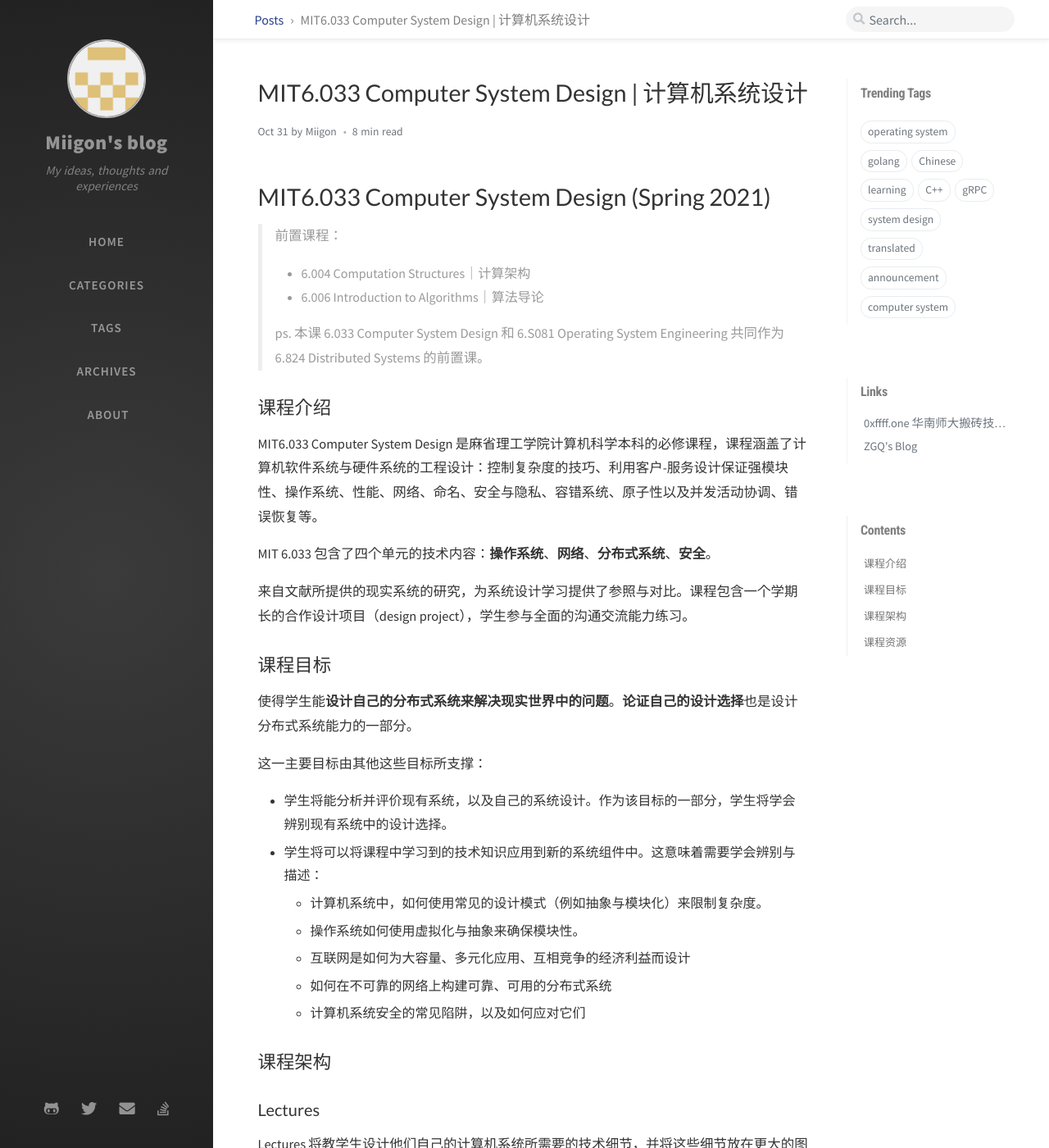
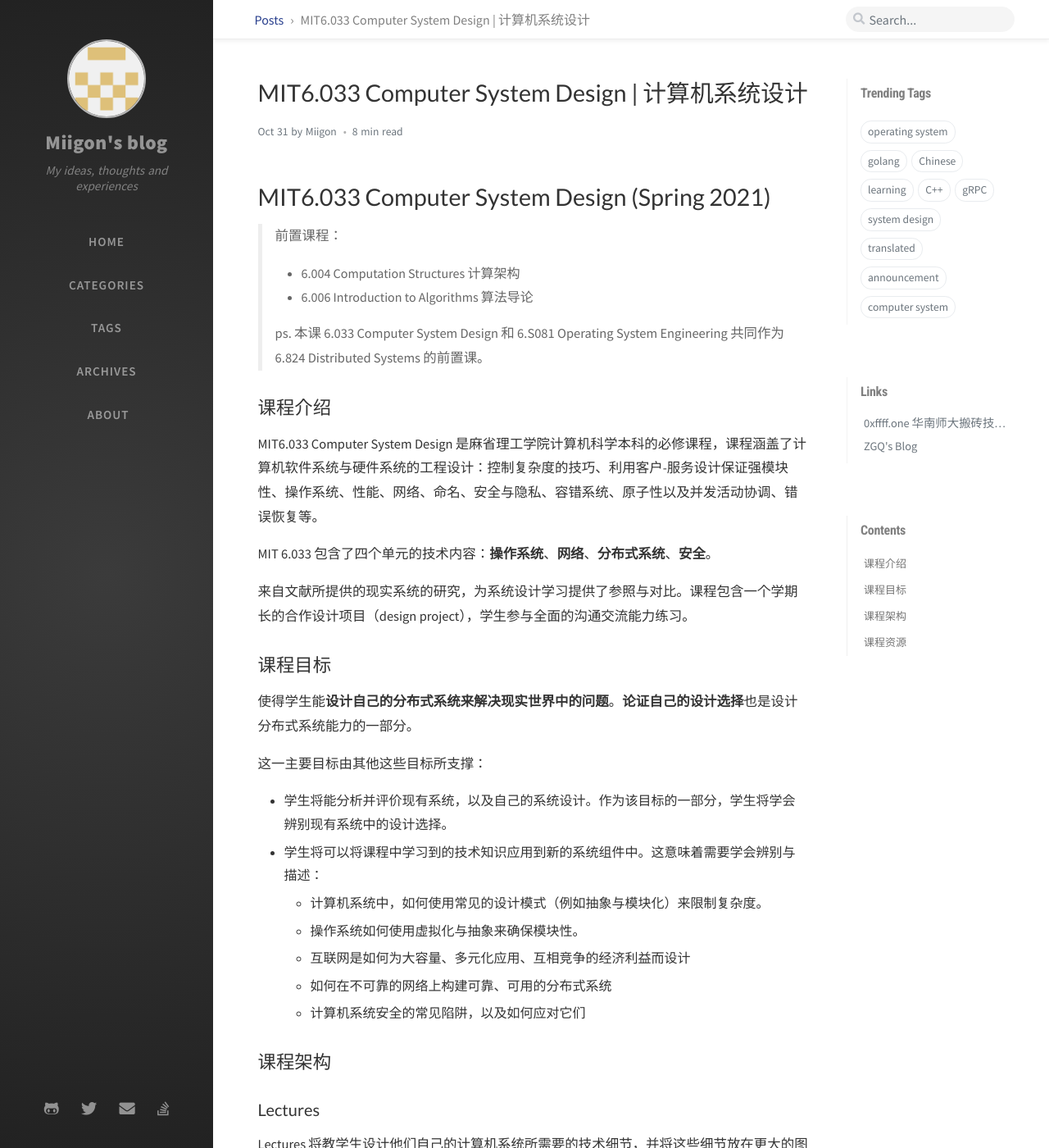
Before and after one commit to Miigon/blog, a Jekyll site: the page built from _posts/coursenote/mit6033/2021-11-01-mit6033-computer-system-design.md, in a window 1280 px wide and 1400 px high. Shown: the whole window at 82% size. Built offline with Jekyll 4.4.1, drawn with Linux system fonts in a browser that asks for light colours; nearby versions of some CDN libraries; comment, search, counter and statistics services are not loaded.

Commit message:
fix 6.033 formatting & improve website styling

```diff
--- a/_posts/coursenote/mit6033/2021-11-01-mit6033-computer-system-design.md
+++ b/_posts/coursenote/mit6033/2021-11-01-mit6033-computer-system-design.md
@@ -7,8 +7,8 @@ tags: [system design]
 
 # MIT6.033 Computer System Design (Spring 2021)
 > 前置课程：
-> * 6.004 Computation Structures｜计算架构
-> * 6.006 Introduction to Algorithms｜算法导论
+> * 6.004 Computation Structures 计算架构
+> * 6.006 Introduction to Algorithms 算法导论
 >
 > ps. 本课 6.033 Computer System Design 和 6.S081 Operating System Engineering 共同作为 6.824 Distributed Systems 的前置课。
 
--- a/assets/css/_colors/light-typography.scss
+++ b/assets/css/_colors/light-typography.scss
@@ -15,7 +15,7 @@
   --btn-border-color: #e9ecef;
   --text-color: #333333;
   --blockquote-border-color: #eee;
-  --blockquote-text-color: #9a9a9a;
+  --blockquote-text-color: #666666; // miigonmod: improve backquote readibility
   --link-color: #2a408e;
   --link-underline-color: #dee2e6;
   --text-muted-color: gray;
--- a/assets/css/post.scss
+++ b/assets/css/post.scss
@@ -68,6 +68,9 @@ $prompt-newer: "{{ site.data.label.post.button.next }}";
     margin-top: 0;
     margin-bottom: 2.5rem;
     @include align-center;
+  }
+  %section { // miigonmod: improve title readibility
+    font-weight: 500;
   }
 }
 
```
